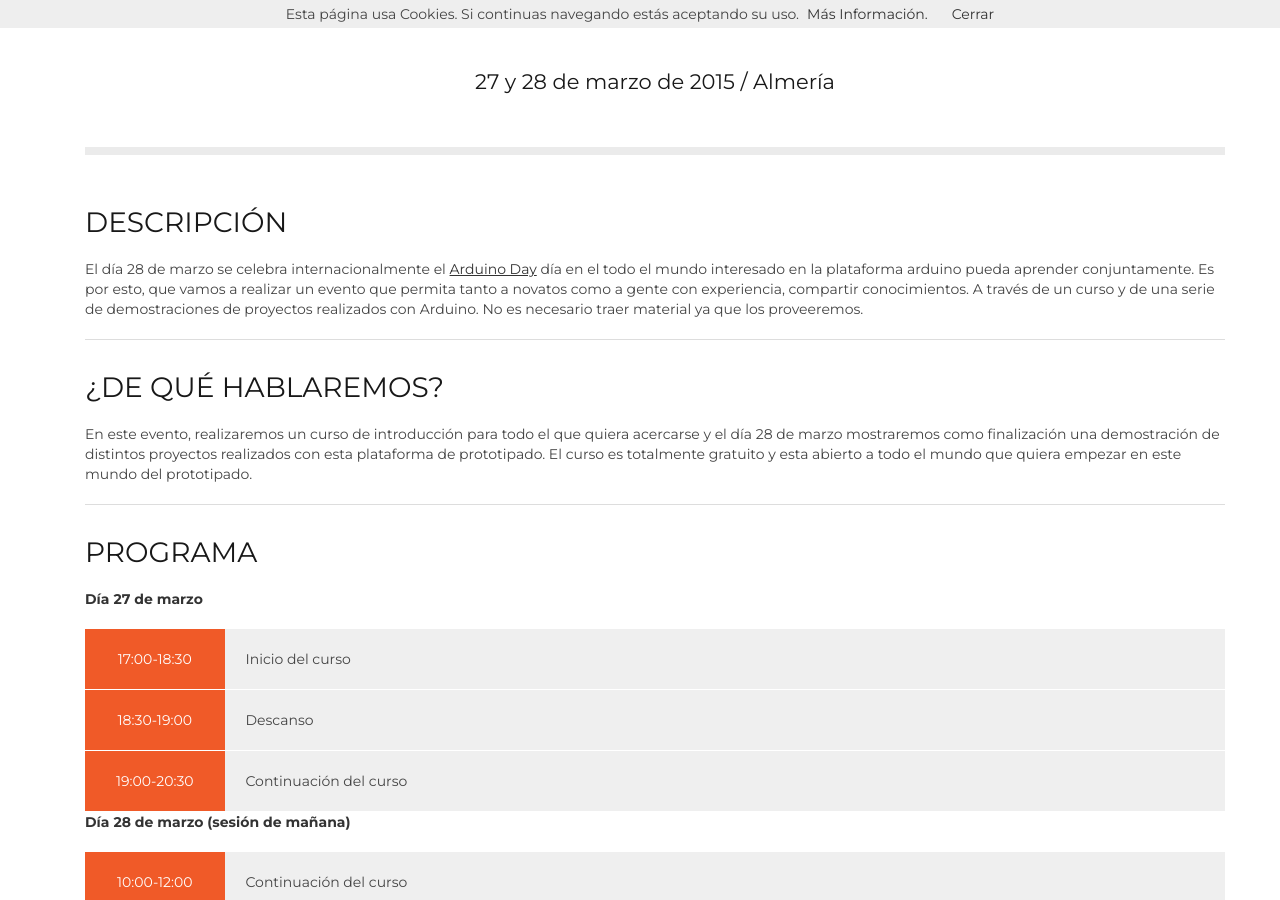
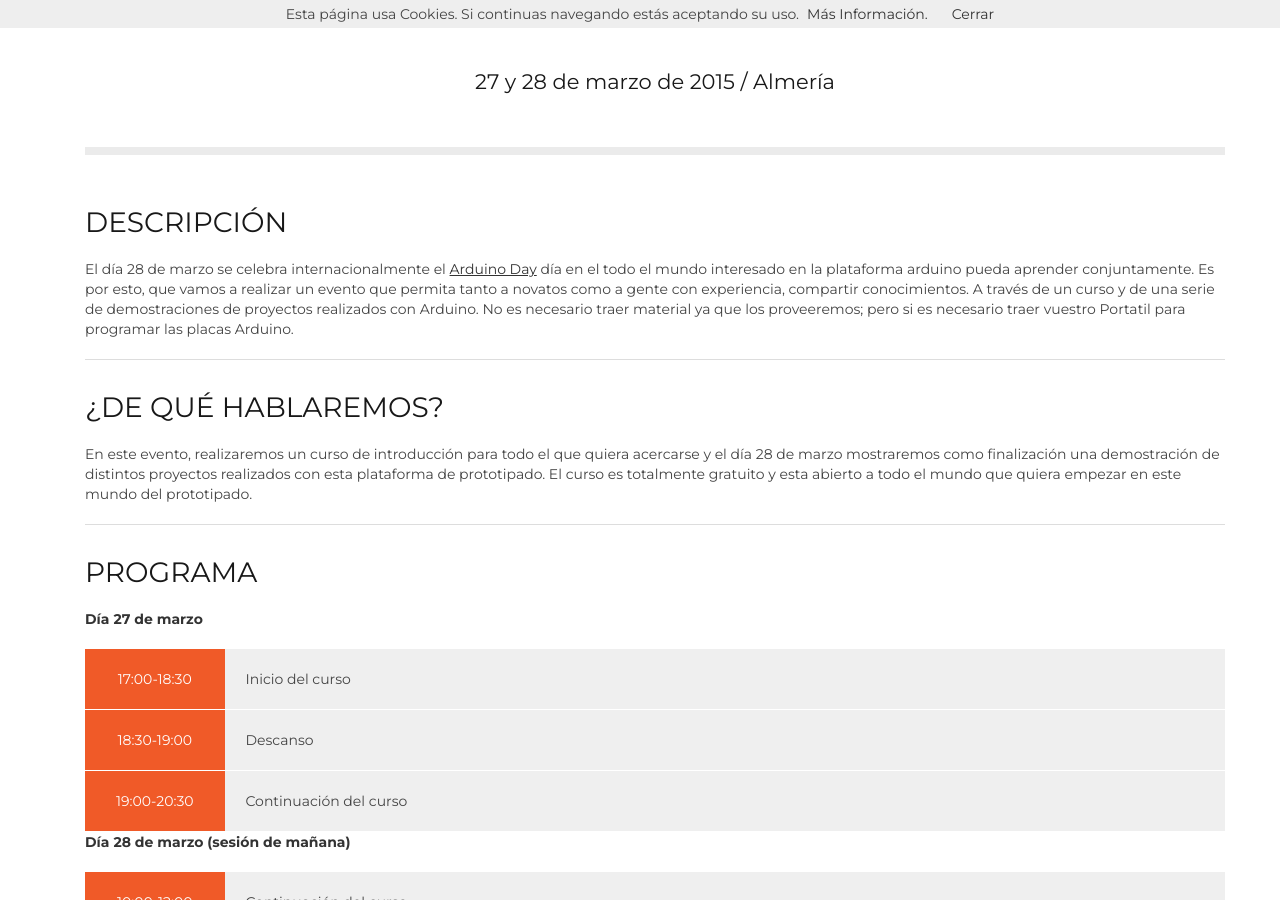
Before and after one commit to HackLab-Almeria/hacklab-almeria.github.io, a Jekyll site: the page built from _posts/2015-03-27-arduino-day.md, in a window 1280 px wide and 900 px high, scrolled down 475 px. Built offline with Jekyll 4.4.1, drawn with Linux system fonts in a browser that asks for light colours; a script that is not in the unit is left out; comment, search, counter and statistics services are not loaded.

Commit message:
Añadidas unas cosillas para el evento.

```diff
--- a/_posts/2015-03-27-arduino-day.md
+++ b/_posts/2015-03-27-arduino-day.md
@@ -7,7 +7,7 @@ category: actividades
 
 ### DESCRIPCIÓN
 
-El día 28 de marzo se celebra internacionalmente el [Arduino Day](http://day.arduino.cc) día en el todo el mundo interesado en la plataforma arduino pueda aprender conjuntamente. Es por esto, que vamos a realizar un evento que permita tanto a novatos como a gente con experiencia, compartir conocimientos. A través de un curso y de una serie de demostraciones de proyectos realizados con Arduino. No es necesario traer material ya que los proveeremos.
+El día 28 de marzo se celebra internacionalmente el [Arduino Day](http://day.arduino.cc) día en el todo el mundo interesado en la plataforma arduino pueda aprender conjuntamente. Es por esto, que vamos a realizar un evento que permita tanto a novatos como a gente con experiencia, compartir conocimientos. A través de un curso y de una serie de demostraciones de proyectos realizados con Arduino. No es necesario traer material ya que los proveeremos; pero si es necesario traer vuestro Portatil para programar las placas Arduino.
 
 ---
 
```
